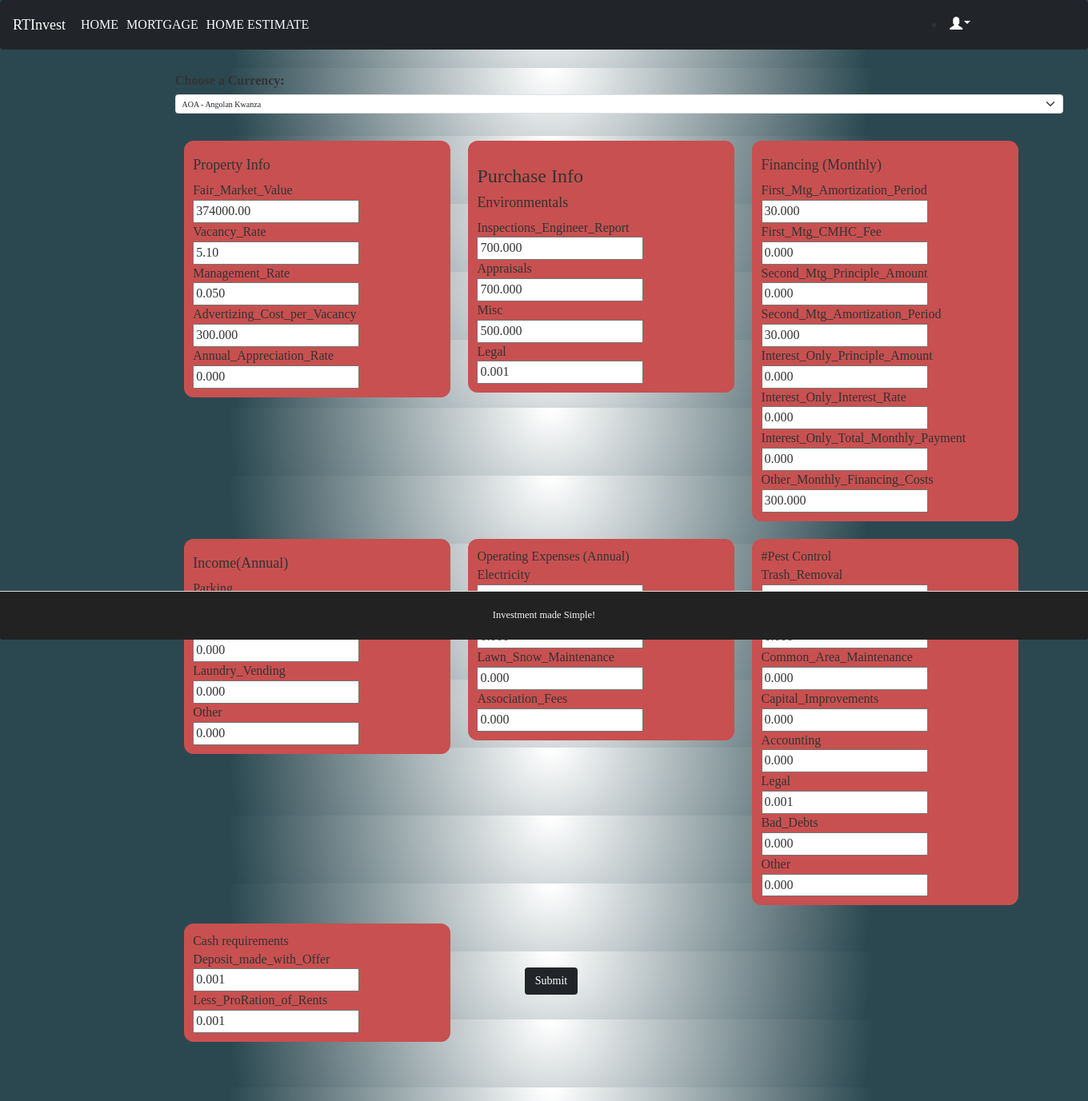
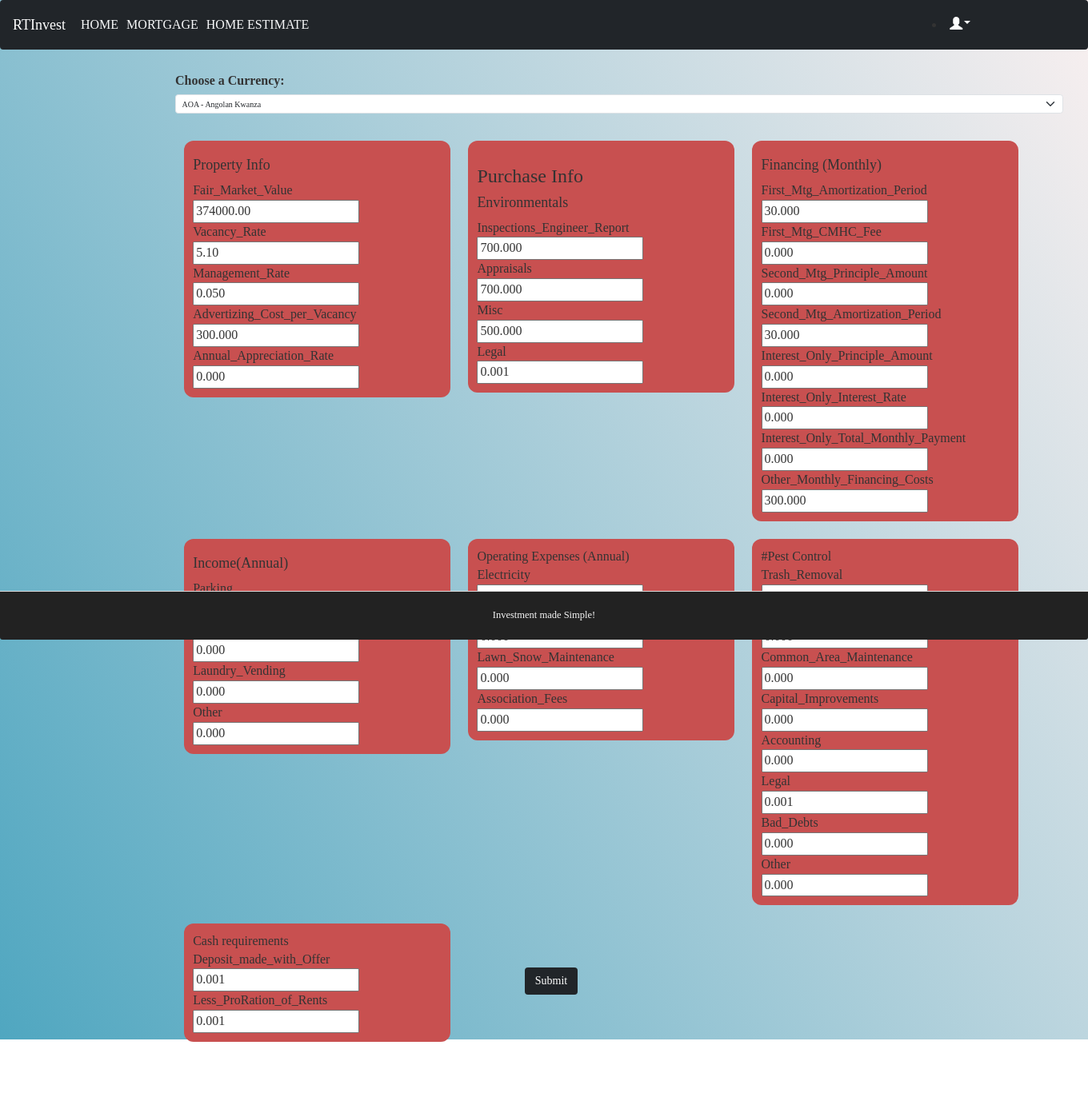
Before and after one commit to Sankalp-Vaish/CS682, a Django app: page /prefrence/ in a window 1360 px wide; the page is wider, and only the part inside the window is pictured. Shown: that part at 80% size. Run offline with Django 4.2, Linux system fonts and the light colour scheme; a user stored in the database is signed in; data comes from the database, SQL or seed files in the repository; both versions use the stored data as it was after the commit; some libraries are stand-ins or nearby versions.

Commit message:
design changes

```diff
--- a/UserPrefrences/static/house_detail.css
+++ b/UserPrefrences/static/house_detail.css
@@ -16,3 +16,11 @@
   margin-right: 1%;
   padding: 1%;
 }
+
+.gradient-background {
+  background: linear-gradient(60deg, rgb(1 127 164 / 69%), rgb(241 221 221 / 45%));
+  height: 130rem;
+  background-repeat: no-repeat;
+  background-size: auto;
+  width: 100%;
+}
--- a/app/static/myfirst.css
+++ b/app/static/myfirst.css
@@ -94,11 +94,12 @@
     }
 
 .gradient-background {
-  /*background: linear-gradient(60deg, rgba(1 127 164), rgba(241, 240, 221, 0));*/
-  background: radial-gradient(401px at 50.6% -0.3%, rgba(255, 255, 255, 0.31) 1.2%, rgb(43 72 80) 100.2%);
-  height: 100%;
-  /* background-repeat: no-repeat; */
-  width: 100vw;
+  background: linear-gradient(60deg, rgb(1 127 164 / 69%), rgb(241 221 221 / 45%));
+  /* background: radial-gradient(401px at 50.6% -0.3%, rgba(255, 255, 255, 0.31) 1.2%, rgb(43 72 80) 100.2%); */
+  height: 70rem;
+  background-repeat: no-repeat;
+  background-size: auto;
+  width: 100%;
 }
 .user_card {
   width: 350px;
--- a/app/templates/mortgage.html
+++ b/app/templates/mortgage.html
@@ -6,7 +6,7 @@
 
 
 {% block content %}
-<div style="position: relative; top: 35%;left: 0%;margin-top: 8%;">
+<div style="position: relative; top: 0%;left: 0%;margin-top: 8%;">
 <div class="main">
   <script
   src="https://maps.googleapis.com/maps/api/js?key=AIzaSyB-fRkRcT8UPA8u_70e8ah3LOHWdt5bkak&callback=initMapHomeEstimate&libraries=places&v=weekly"
```
Also changed, not shown: app/static/house_details.css (+7 -0 lines), static/pref.css (added, +7 -0 lines), app/static/images/tax.jpeg, db.sqlite3.
